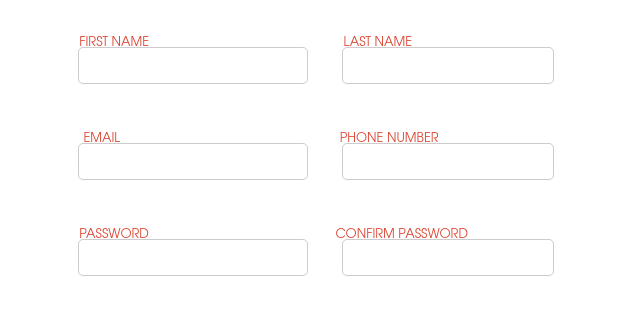
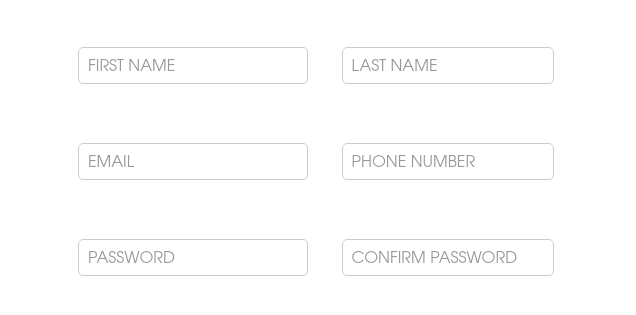
Before and after one commit to probably-kit/Sign-up-Form, a website: page index.html in a window 1280 px wide. Shown: the part 271-586 px from the top of the page, 644-1280 px from the left. Drawn offline with Linux system fonts and the light colour scheme.

Commit message:
fix css animation

```diff
--- a/style.css
+++ b/style.css
@@ -154,9 +154,3 @@ input:valid+label {
     transform: translateY(-210%) translatex(-20%) scale(0.8);
     color: #71db34;
 }
-
-
-input:invalid+label {
-    transform: translateY(-210%) translatex(-20%) scale(0.8);
-    color: #db4734;
-}
```
